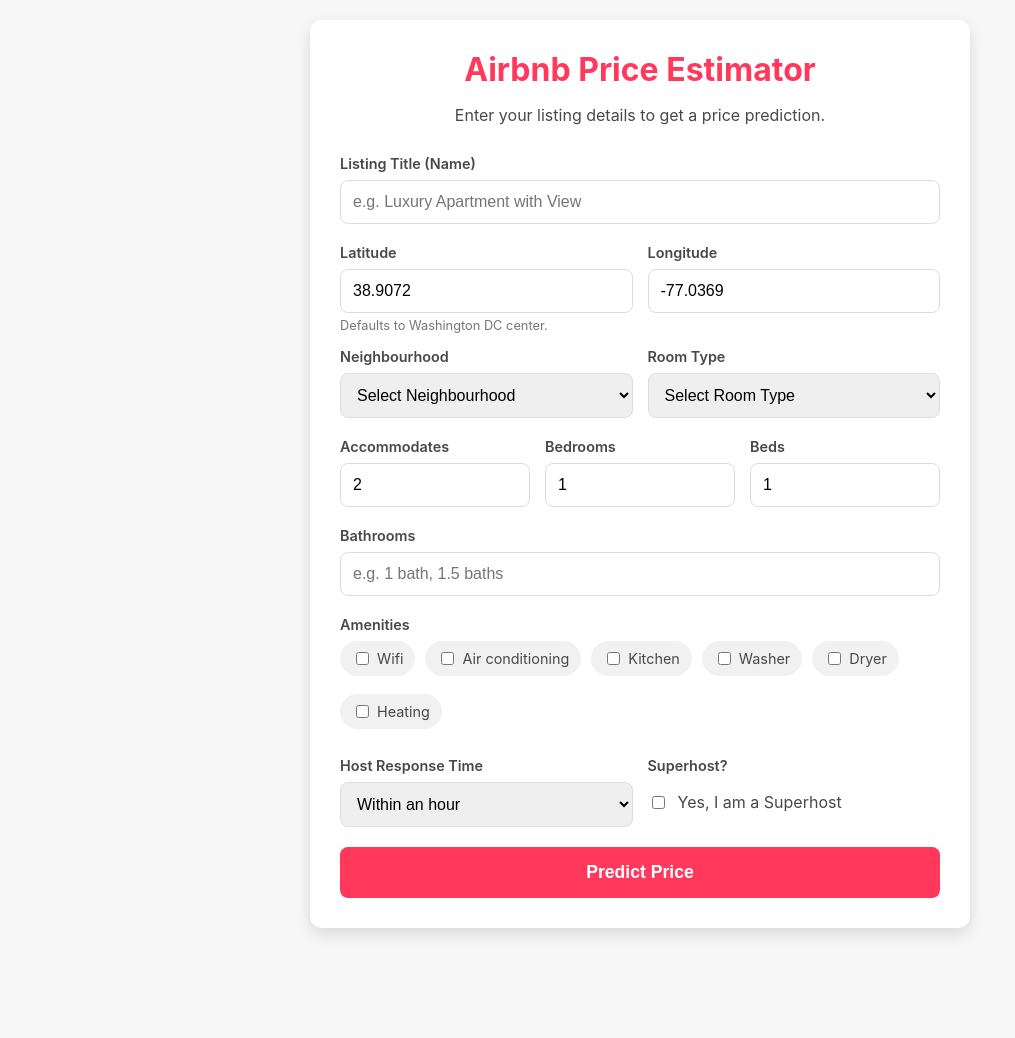
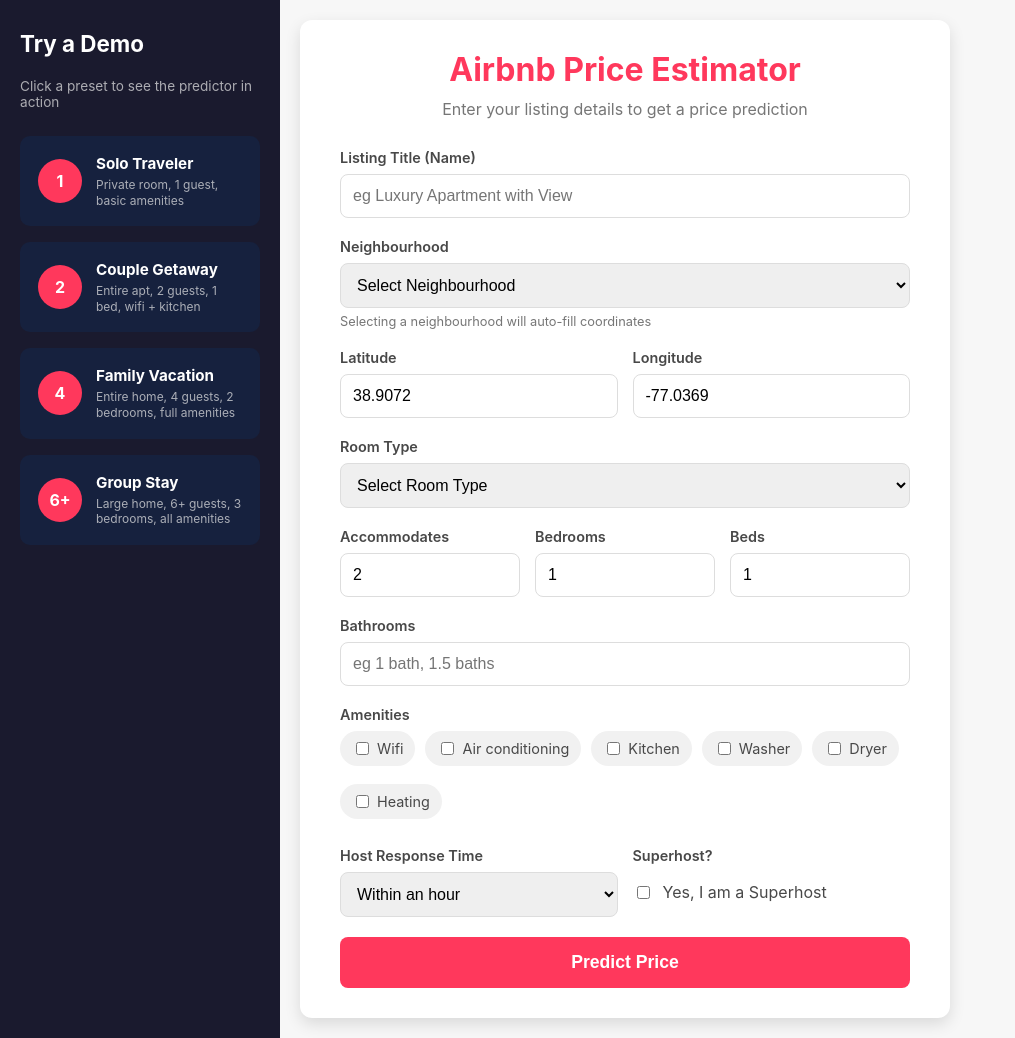
Before and after one commit to chaturchatur/airbnb-genie, a Flask app: page / in a window 1280 px wide. Shown: the whole page, without its empty margins (0-1015 px from the left). Before the commit the page ends 936 px from the top, so only its background shows below. Run offline with Flask 3, Linux system fonts and the light colour scheme.

Commit message:
added neighborhood coords mapping + presets

```diff
--- a/src/static/script.js
+++ b/src/static/script.js
@@ -4,7 +4,62 @@
     const priceValue = document.getElementById('price-value');
     const submitBtn = document.getElementById('submit-btn');
 
-    // Load configuration (neighbourhoods, room types)
+    // store neighbourhood coordinates from config
+    let neighbourhoodCoords = {};
+
+    // preset definitions for demo
+    const presets = {
+        solo: {
+            name: 'Cozy Studio for Solo Traveler',
+            neighbourhood: 'Shaw, Logan Circle',
+            room_type: 'Private room',
+            accommodates: 1,
+            bedrooms: 1,
+            beds: 1,
+            bathrooms_text: '1 shared bath',
+            amenities: ['Wifi', 'Heating'],
+            host_response_time: 'within an hour',
+            host_is_superhost: false
+        },
+        couple: {
+            name: 'Romantic Getaway in Dupont Circle',
+            neighbourhood: 'Dupont Circle, Connecticut Avenue/K Street',
+            room_type: 'Entire home/apt',
+            accommodates: 2,
+            bedrooms: 1,
+            beds: 1,
+            bathrooms_text: '1 bath',
+            amenities: ['Wifi', 'Kitchen', 'Air conditioning', 'Heating'],
+            host_response_time: 'within an hour',
+            host_is_superhost: true
+        },
+        family: {
+            name: 'Spacious Family Home in Georgetown',
+            neighbourhood: 'Georgetown, Burleith/Hillandale',
+            room_type: 'Entire home/apt',
+            accommodates: 4,
+            bedrooms: 2,
+            beds: 3,
+            bathrooms_text: '2 baths',
+            amenities: ['Wifi', 'Kitchen', 'Air conditioning', 'Washer', 'Dryer', 'Heating'],
+            host_response_time: 'within an hour',
+            host_is_superhost: true
+        },
+        group: {
+            name: 'Large Group House near Capitol Hill',
+            neighbourhood: 'Capitol Hill, Lincoln Park',
+            room_type: 'Entire home/apt',
+            accommodates: 6,
+            bedrooms: 3,
+            beds: 5,
+            bathrooms_text: '2.5 baths',
+            amenities: ['Wifi', 'Kitchen', 'Air conditioning', 'Washer', 'Dryer', 'Heating'],
+            host_response_time: 'within a few hours',
+            host_is_superhost: true
+        }
+    };
+
+    // load configuration (neighbourhoods, room types, coords)
     fetch('/config')
         .then(response => response.json())
         .then(data => {
@@ -30,29 +85,90 @@
                     rtSelect.appendChild(option);
                 });
             }
+
+            // store neighbourhood coordinates
+            if (data.neighbourhood_coords) {
+                neighbourhoodCoords = data.neighbourhood_coords;
+            }
         })
-        .catch(err => console.error('Error loading config:', err));
+        .catch(err => console.error('error loading config:', err));
 
+    // auto-fill coordinates when neighbourhood changes
+    document.getElementById('neighbourhood').addEventListener('change', (e) => {
+        const selected = e.target.value;
+        if (selected && neighbourhoodCoords[selected]) {
+            document.getElementById('latitude').value = neighbourhoodCoords[selected].lat;
+            document.getElementById('longitude').value = neighbourhoodCoords[selected].lng;
+        }
+    });
+
+    // apply preset to form
+    function applyPreset(presetKey) {
+        const preset = presets[presetKey];
+        if (!preset) return;
+
+        // fill text fields
+        document.getElementById('name').value = preset.name;
+        document.getElementById('neighbourhood').value = preset.neighbourhood;
+        document.getElementById('room_type').value = preset.room_type;
+        document.getElementById('accommodates').value = preset.accommodates;
+        document.getElementById('bedrooms').value = preset.bedrooms;
+        document.getElementById('beds').value = preset.beds;
+        document.getElementById('bathrooms_text').value = preset.bathrooms_text;
+        document.getElementById('host_response_time').value = preset.host_response_time;
+        document.getElementById('host_is_superhost').checked = preset.host_is_superhost;
+
+        // fill coordinates based on neighbourhood
+        if (neighbourhoodCoords[preset.neighbourhood]) {
+            document.getElementById('latitude').value = neighbourhoodCoords[preset.neighbourhood].lat;
+            document.getElementById('longitude').value = neighbourhoodCoords[preset.neighbourhood].lng;
+        }
+
+        // handle amenities checkboxes
+        const amenityCheckboxes = document.querySelectorAll('input[name="amenities"]');
+        amenityCheckboxes.forEach(cb => {
+            cb.checked = preset.amenities.includes(cb.value);
+        });
+
+        // highlight active preset card
+        document.querySelectorAll('.preset-card').forEach(card => {
+            card.classList.remove('active');
+        });
+        document.querySelector(`[data-preset="${presetKey}"]`).classList.add('active');
+
+        // auto-submit the form
+        form.dispatchEvent(new Event('submit'));
+    }
+
+    // preset card click handlers
+    document.querySelectorAll('.preset-card').forEach(card => {
+        card.addEventListener('click', () => {
+            const presetKey = card.dataset.preset;
+            applyPreset(presetKey);
+        });
+    });
+
+    // form submission handler
     form.addEventListener('submit', async (e) => {
         e.preventDefault();
 
-        // Show loading state
+        // show loading state
         submitBtn.disabled = true;
         submitBtn.textContent = 'Calculating...';
         resultDiv.classList.add('hidden');
 
-        // Gather form data
+        // gather form data
         const formData = new FormData(form);
         const data = Object.fromEntries(formData.entries());
 
-        // Handle amenities (multi-select checkbox)
+        // handle amenities (multi-select checkbox)
         const amenities = formData.getAll('amenities');
         data.amenities = amenities;
 
-        // Handle boolean/checkbox for superhost
+        // handle boolean/checkbox for superhost
         data.host_is_superhost = form.querySelector('#host_is_superhost').checked;
 
-        // Ensure numbers are numbers
+        // ensure numbers are numbers
         ['latitude', 'longitude', 'accommodates', 'bedrooms', 'beds'].forEach(field => {
             if (data[field]) data[field] = parseFloat(data[field]);
         });
@@ -71,14 +187,14 @@
             if (response.ok) {
                 priceValue.textContent = `$${result.predicted_price.toFixed(2)}`;
                 resultDiv.classList.remove('hidden');
-                // Scroll to result
+                // scroll to result
                 resultDiv.scrollIntoView({ behavior: 'smooth' });
             } else {
-                alert(`Error: ${result.error || 'Unknown error occurred'}`);
+                alert(`error: ${result.error || 'unknown error occurred'}`);
             }
         } catch (error) {
-            console.error('Error:', error);
-            alert('Failed to get prediction. Check console for details.');
+            console.error('error:', error);
+            alert('failed to get prediction - check console for details');
         } finally {
             submitBtn.disabled = false;
             submitBtn.textContent = 'Predict Price';
--- a/src/static/style.css
+++ b/src/static/style.css
@@ -1,9 +1,17 @@
 :root {
-    --primary: #FF385C; /* Airbnb Red */
+    --primary: #FF385C;
     --secondary: #008489;
     --bg: #f7f7f7;
     --text: #484848;
     --border: #dddddd;
+    --sidebar-bg: #1a1a2e;
+    --sidebar-text: #eaeaea;
+    --card-bg: #16213e;
+    --card-hover: #0f3460;
+}
+
+* {
+    box-sizing: border-box;
 }
 
 body {
@@ -11,18 +19,100 @@
     background-color: var(--bg);
     color: var(--text);
     margin: 0;
-    padding: 20px;
-    display: flex;
-    justify-content: center;
+    padding: 0;
+    min-height: 100vh;
 }
 
+.page-wrapper {
+    display: flex;
+    min-height: 100vh;
+}
+
+/* Sidebar Styles */
+.presets-sidebar {
+    width: 280px;
+    min-width: 280px;
+    background: var(--sidebar-bg);
+    color: var(--sidebar-text);
+    padding: 30px 20px;
+    display: flex;
+    flex-direction: column;
+    gap: 16px;
+}
+
+.presets-sidebar h2 {
+    margin: 0 0 5px 0;
+    font-size: 1.4rem;
+    color: #fff;
+}
+
+.sidebar-desc {
+    margin: 0 0 10px 0;
+    font-size: 0.85rem;
+    opacity: 0.7;
+}
+
+.preset-card {
+    background: var(--card-bg);
+    border-radius: 10px;
+    padding: 16px;
+    cursor: pointer;
+    display: flex;
+    align-items: center;
+    gap: 14px;
+    transition: all 0.2s ease;
+    border: 2px solid transparent;
+}
+
+.preset-card:hover {
+    background: var(--card-hover);
+    border-color: var(--primary);
+    transform: translateX(4px);
+}
+
+.preset-card.active {
+    border-color: var(--primary);
+    background: var(--card-hover);
+}
+
+.preset-icon {
+    width: 44px;
+    height: 44px;
+    background: var(--primary);
+    border-radius: 50%;
+    display: flex;
+    align-items: center;
+    justify-content: center;
+    font-weight: bold;
+    font-size: 1rem;
+    color: #fff;
+    flex-shrink: 0;
+}
+
+.preset-info h3 {
+    margin: 0 0 4px 0;
+    font-size: 0.95rem;
+    color: #fff;
+}
+
+.preset-info p {
+    margin: 0;
+    font-size: 0.75rem;
+    opacity: 0.7;
+    line-height: 1.3;
+}
+
+/* Main Container */
 .container {
+    flex: 1;
     background: white;
-    padding: 30px;
+    padding: 30px 40px;
+    max-width: 650px;
+    margin: 20px;
     border-radius: 12px;
     box-shadow: 0 6px 16px rgba(0,0,0,0.12);
-    width: 100%;
-    max-width: 600px;
+    height: fit-content;
+    align-self: flex-start;
 }
 
 header {
@@ -33,6 +123,11 @@
 h1 {
     color: var(--primary);
     margin: 0 0 10px 0;
+}
+
+header p {
+    margin: 0;
+    color: #767676;
 }
 
 .form-group {
@@ -116,12 +217,16 @@
     background-color: #d93250;
 }
 
+button:disabled {
+    background-color: #ccc;
+    cursor: not-allowed;
+}
+
 .hint {
     display: block;
     font-size: 0.8rem;
     color: #767676;
-    margin-top: -15px;
-    margin-bottom: 15px;
+    margin-top: 6px;
 }
 
 #result {
--- a/src/templates/index.html
+++ b/src/templates/index.html
@@ -7,16 +7,64 @@
     <link rel="stylesheet" href="{{ url_for('static', filename='style.css') }}">
 </head>
 <body>
+    <div class="page-wrapper">
+        <!-- Presets Sidebar -->
+        <aside class="presets-sidebar">
+            <h2>Try a Demo</h2>
+            <p class="sidebar-desc">Click a preset to see the predictor in action</p>
+
+            <div class="preset-card" data-preset="solo">
+                <div class="preset-icon">1</div>
+                <div class="preset-info">
+                    <h3>Solo Traveler</h3>
+                    <p>Private room, 1 guest, basic amenities</p>
+                </div>
+            </div>
+
+            <div class="preset-card" data-preset="couple">
+                <div class="preset-icon">2</div>
+                <div class="preset-info">
+                    <h3>Couple Getaway</h3>
+                    <p>Entire apt, 2 guests, 1 bed, wifi + kitchen</p>
+                </div>
+            </div>
+
+            <div class="preset-card" data-preset="family">
+                <div class="preset-icon">4</div>
+                <div class="preset-info">
+                    <h3>Family Vacation</h3>
+                    <p>Entire home, 4 guests, 2 bedrooms, full amenities</p>
+                </div>
+            </div>
+
+            <div class="preset-card" data-preset="group">
+                <div class="preset-icon">6+</div>
+                <div class="preset-info">
+                    <h3>Group Stay</h3>
+                    <p>Large home, 6+ guests, 3 bedrooms, all amenities</p>
+                </div>
+            </div>
+        </aside>
+
+        <!-- Main Form Container -->
         <div class="container">
             <header>
                 <h1>Airbnb Price Estimator</h1>
-            <p>Enter your listing details to get a price prediction.</p>
+                <p>Enter your listing details to get a price prediction</p>
             </header>
 
             <form id="prediction-form">
                 <div class="form-group">
                     <label for="name">Listing Title (Name)</label>
-                <input type="text" id="name" name="name" placeholder="e.g. Luxury Apartment with View">
+                    <input type="text" id="name" name="name" placeholder="eg Luxury Apartment with View">
+                </div>
+
+                <div class="form-group">
+                    <label for="neighbourhood">Neighbourhood</label>
+                    <select id="neighbourhood" name="neighbourhood_cleansed" required>
+                        <option value="">Loading...</option>
+                    </select>
+                    <small class="hint">Selecting a neighbourhood will auto-fill coordinates</small>
                 </div>
 
                 <div class="row">
@@ -29,21 +77,12 @@
                         <input type="number" step="any" id="longitude" name="longitude" value="-77.0369" required>
                     </div>
                 </div>
-            <small class="hint">Defaults to Washington DC center.</small>
 
-            <div class="row">
-                <div class="form-group half">
-                    <label for="neighbourhood">Neighbourhood</label>
-                    <select id="neighbourhood" name="neighbourhood_cleansed" required>
-                        <option value="">Loading...</option>
-                    </select>
-                </div>
-                <div class="form-group half">
+                <div class="form-group">
                     <label for="room_type">Room Type</label>
                     <select id="room_type" name="room_type" required>
                         <option value="">Loading...</option>
                     </select>
-                </div>
                 </div>
 
                 <div class="row">
@@ -63,7 +102,7 @@
 
                 <div class="form-group">
                     <label for="bathrooms_text">Bathrooms</label>
-                <input type="text" id="bathrooms_text" name="bathrooms_text" placeholder="e.g. 1 bath, 1.5 baths">
+                    <input type="text" id="bathrooms_text" name="bathrooms_text" placeholder="eg 1 bath, 1.5 baths">
                 </div>
 
                 <div class="form-group">
@@ -104,6 +143,7 @@
                 <h2>Estimated Price: <span id="price-value">--</span></h2>
             </div>
         </div>
+    </div>
 
     <script src="{{ url_for('static', filename='script.js') }}"></script>
 </body>
```
Also changed, not shown: other parts of src/static/style.css (+65 -1 lines), src/config.json (+42 -1 lines). Lines whose indentation alone changed are shown as unchanged.
